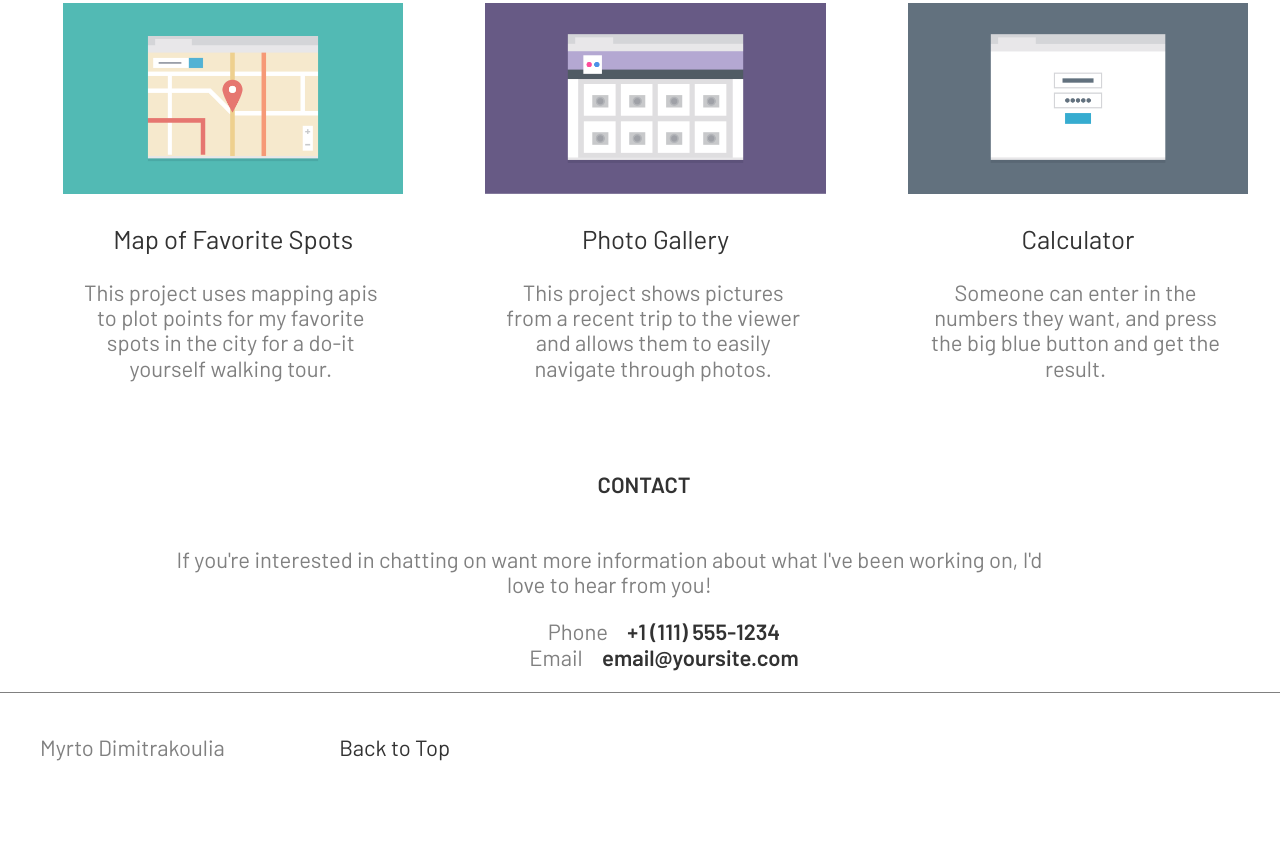
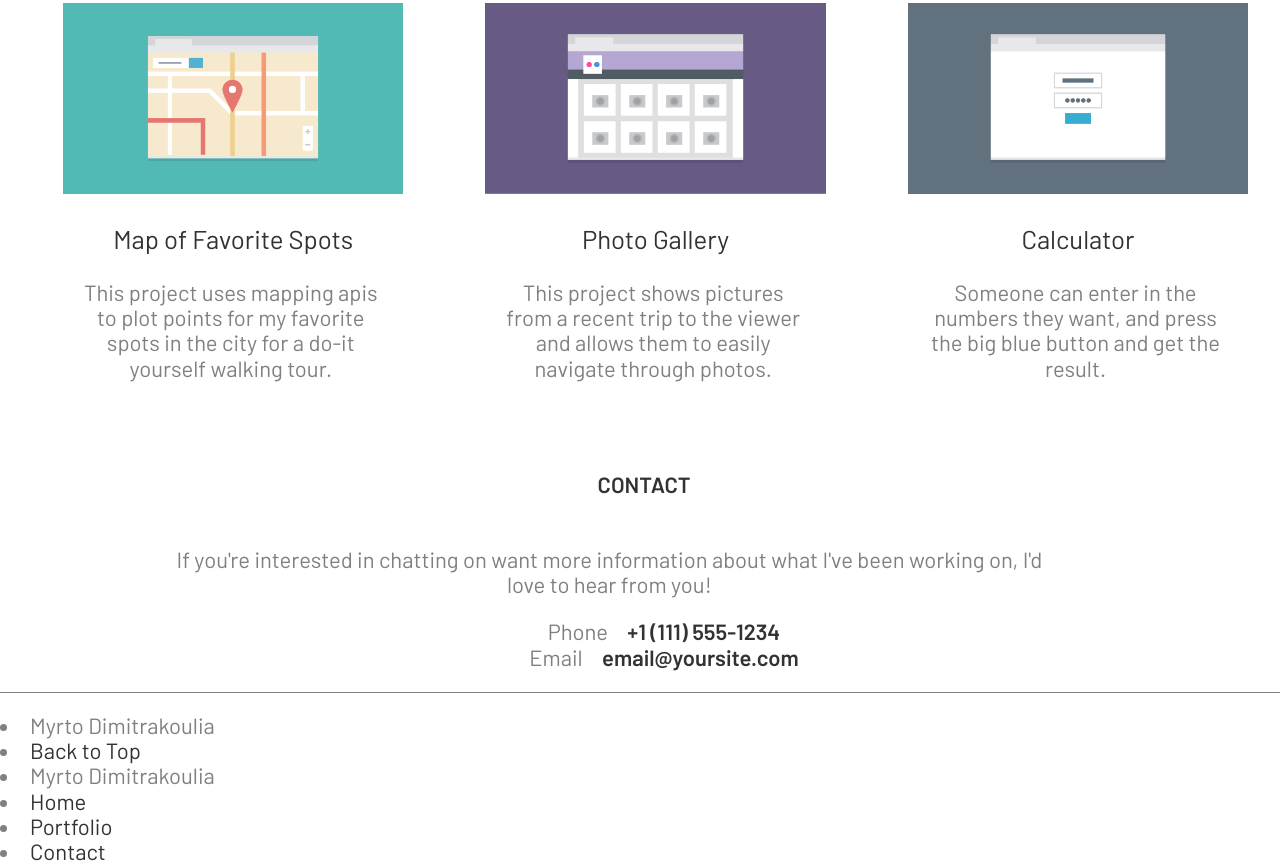
Before and after one commit to MyrtoDimitrakoulia/Responsive-layout-Project2, a plain HTML site: page index.html in a window 1280 px wide. Shown: the part 1028-1893 px from the top of the page. Before the commit the page ends 1810 px from the top, so only its background shows below. Drawn offline with Linux system fonts and the light colour scheme.

Commit message:
Update index.html

```diff
--- a/index.html
+++ b/index.html
@@ -79,9 +79,19 @@ body {
 </main>
 
     <footer>
-      <ul class="footer-nav">
-        <li> Myrto Dimitrakoulia </li>
-        <li> <a href="#" id="backtotop"> Back to Top </a> </li>
+      <div class="footer1"
+        <ul>
+          <li> Myrto Dimitrakoulia </li>
+          <li> <a href="#"> Back to Top </a> </li>
+      </ul>
+    </div>
+
+      <div class="footer2"
+      <ul>
+        <li class="student-name"> Myrto Dimitrakoulia </li>
+        <li><a href="index.html">Home</a></li>
+        <li><a href="#portfolio">Portfolio</a></li>
+        <li><a href="#contact">Contact</a> </li>
       </ul>
     </footer>
   </body>
```
